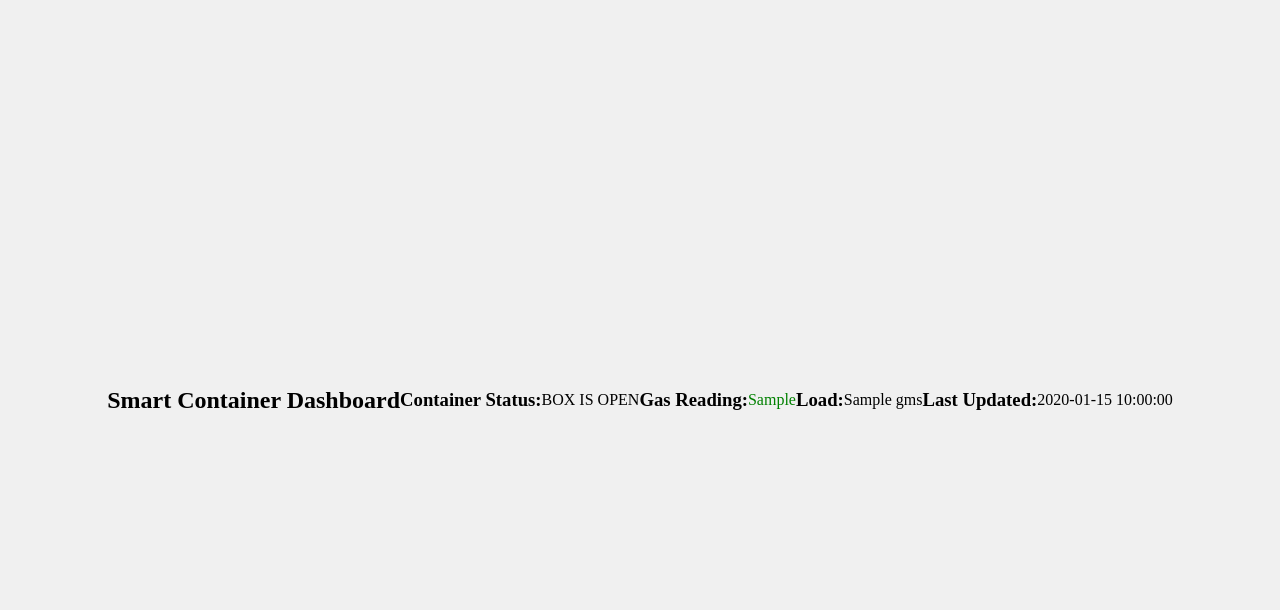
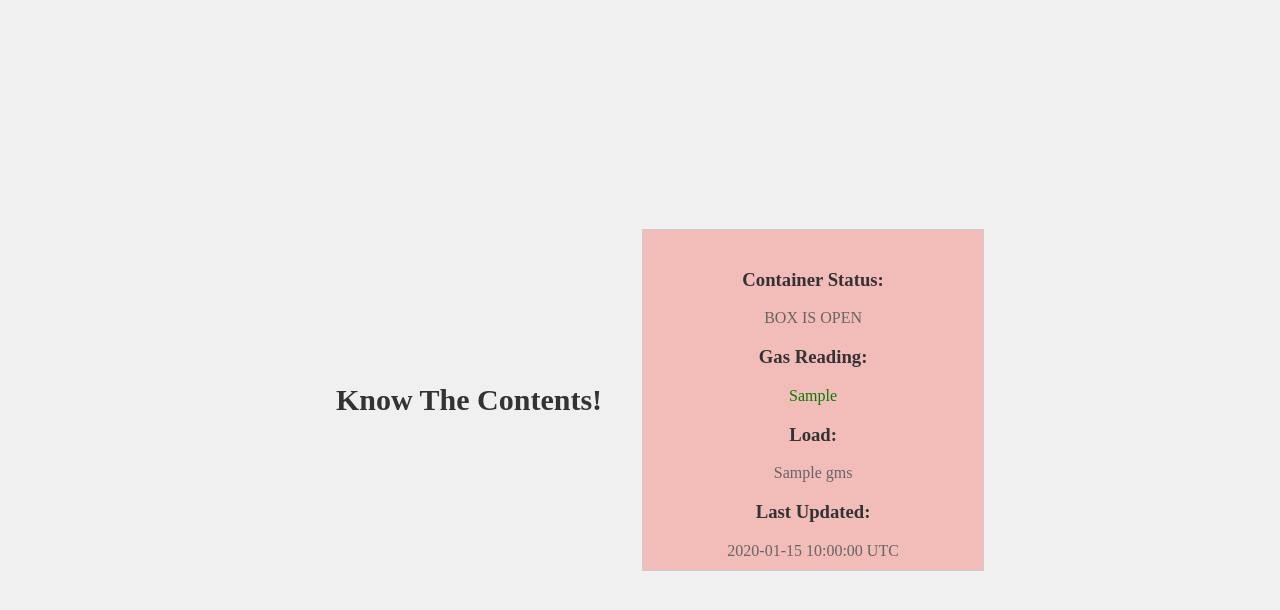
Before and after one commit to vixxhesh/smart-container, a PHP site: page / in a window 1280 px wide. Shown: the top 610 px of the page. Run offline with PHP 8.4, Linux system fonts and the light colour scheme; tables that the repository leaves empty or names only in its code hold one stand-in row (values such as "Sample post").

Commit message:
proper fixed UI

```diff
--- a/index.php
+++ b/index.php
@@ -11,19 +11,30 @@
             background-color: #f0f0f0; /* Set background color */
             margin: 0;
         }
+        h2 {
+            color: #333; /* Dark gray color for headings */
+            align-items: center;
+            text-align: center;
+            text-decoration: solid;
+            padding: 20px;
+            margin: 20px;
+            font-size: 30px;
+            text-transform: capitalize;
+
+        }
         .container {
             width: 300px;
-            height: 200px;
+            height: 300px;
             border: 1px solid #ccc;
             padding: 20px;
             text-align: center;
         }
         .open {
-            background-color: #4CAF50;
+            background-color: rgba(244, 67, 54, 0.3); /* Light red and transparent */
             color: white;
         }
         .closed {
-            background-color: #f44336;
+            background-color: rgba(76, 175, 80, 0.3); /* Light green and transparent */
             color: white;
         }
         .safe {
@@ -32,10 +43,16 @@
         .unsafe {
             color: red;
         }
+        h3 {
+            color: #333; /* Dark gray color for headings */
+        }
+        p {
+            color: #666; /* Medium gray color for paragraph text */
+        }
     </style>
 </head>
 <body>
-    <h2>Smart Container Dashboard</h2>
+    <h2>Know the contents!</h2>
     <?php
     $servername = "localhost";
     $dbname = "id21696519_vessel";
@@ -57,8 +74,7 @@
         $Wload = $row["Wload"];
         $timestamp = $row["timestamp"];
 
-        // echo '<div class="container ' . ($container_closed == "false" ? "closed" : "open") . '">';
-
+        echo '<div class="container ' . ($container_closed == "close" ? "closed" : "open") . '">';
         echo '<h3>Container Status:</h3>';
         echo '<p>' . ($container_closed == "close" ? "BOX IS CLOSED" : "BOX IS OPEN") . '</p>';
         echo '<h3>Gas Reading:</h3>';
@@ -66,7 +82,7 @@
         echo '<h3>Load:</h3>';
         echo '<p>' . $Wload . ' gms</p>';
         echo '<h3>Last Updated:</h3>';
-        echo '<p>' . $timestamp . '</p>';
+        echo '<p>' . $timestamp . ' UTC</p>';
         echo '</div>';
     } else {
         echo "No data available.";
```
